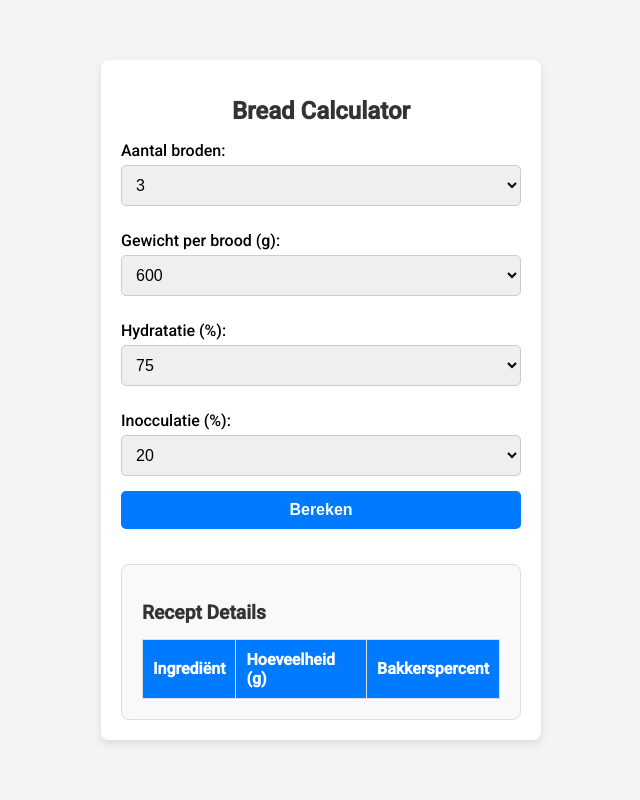
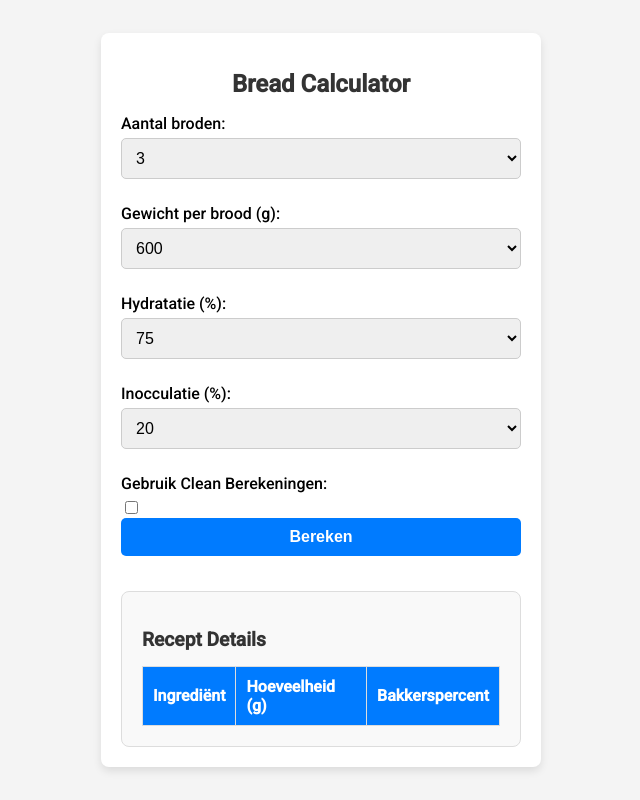
Before and after one commit to DrWitloof/gcpbreadcalc, a Flask app: page / in a window 1280 px wide. Shown: the whole page, without its empty margins (319-959 px from the left). Run offline with Flask 3, Linux system fonts and the light colour scheme; lists and menus that the app fills with data are empty.

Commit message:
Update index.html

```diff
--- a/templates/index.html
+++ b/templates/index.html
@@ -45,6 +45,9 @@
         <option value="25">25</option>
       </select>
 
+      <label for="clean">Gebruik Clean Berekeningen:</label>
+      <input type="checkbox" id="clean" name="clean">
+
       <button type="button" onclick="bereken()">Bereken</button>
     </form>
 
```
